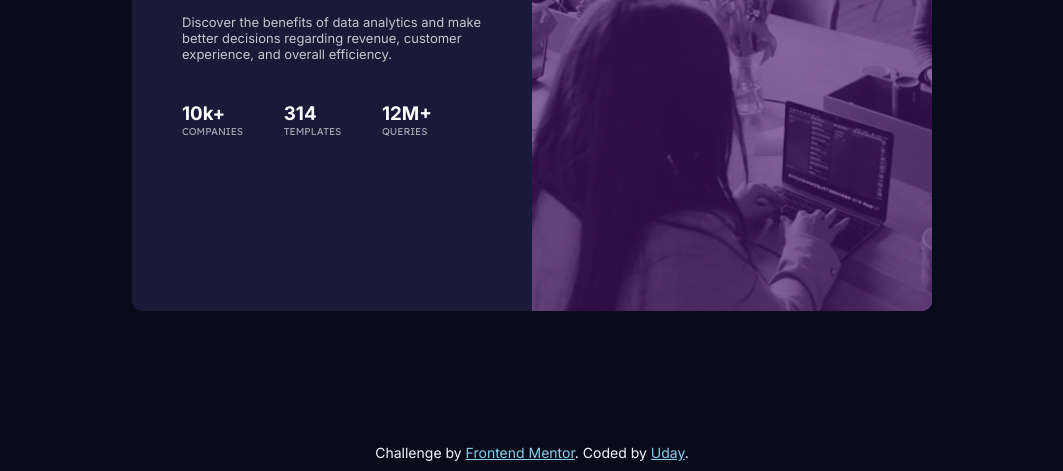
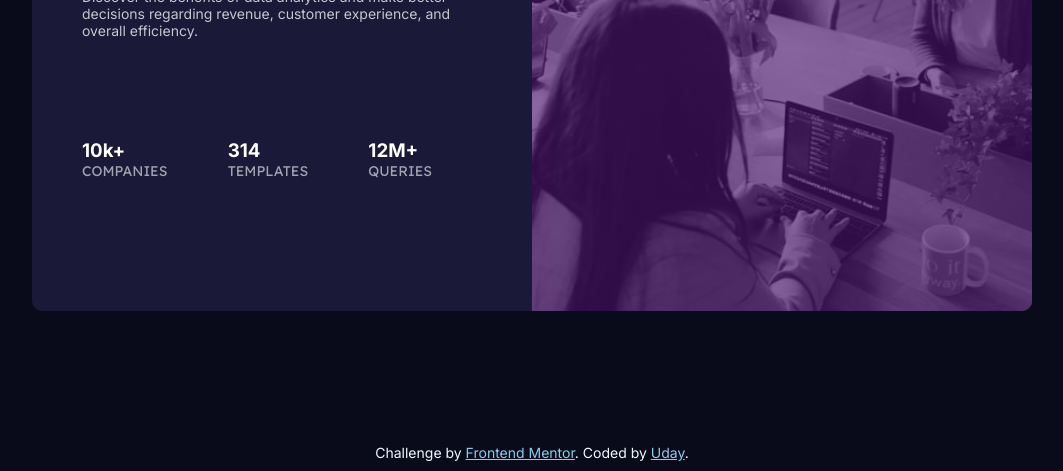
Before and after one commit to uday-kiran77/frontend-mentor-challenges, a plain HTML site: page stats-preview-card-component-main/index.html in a window 1280 px wide. Shown: the part 329-800 px from the top of the page, without its empty margins (108-1171 px from the left). Drawn offline with Linux system fonts and the light colour scheme.

Commit message:
Update style.css

```diff
--- a/stats-preview-card-component-main/style.css
+++ b/stats-preview-card-component-main/style.css
@@ -30,7 +30,7 @@ body{
   }
   .left {
       grid-area: left;
-      width:400px;
+      width:500px;
       background-color: hsl(244, 38%, 16%);
       padding: 45px 50px;
 
@@ -44,14 +44,14 @@ body{
     }
     .hero-text{
         color: hsla(0, 0%, 100%, 0.75);
-        margin-top:30px;
-        font-size: 13px;
+        margin-top:40px;
+        font-size: 14px;
     }
     .stats{
         display: flex;
         justify-content: space-between;
-        margin-top: 40px;
-        width: 250px;
+        margin-top: 100px;
+        width: 350px;
     }
     .stats h3{
         color: white;
@@ -60,7 +60,8 @@ body{
     .stats p{
         font-family: 'Lexend Deca', sans-serif;
         color:hsla(0, 0%, 100%, 0.6);
-        font-size:10px ;
+        font-size:14px ;
+        margin-top: px;
 
     }
 
@@ -71,7 +72,7 @@ body{
       background: -webkit-linear-gradient(hsla(277, 72%, 25%, 0.637),hsla(277, 72%, 25%, 0.637)), url(./images/image-header-desktop.jpg);
       background: linear-gradient(hsla(277, 72%, 25%, 0.637),hsla(277, 72%, 25%, 0.637)), url(./images/image-header-desktop.jpg); /* The least supported option. */      background-size: cover;
       background-size: cover;
-      width: 400px;
+      width: 500px;
       background-color: hsl(279, 54%, 5%);
      }
 
```
